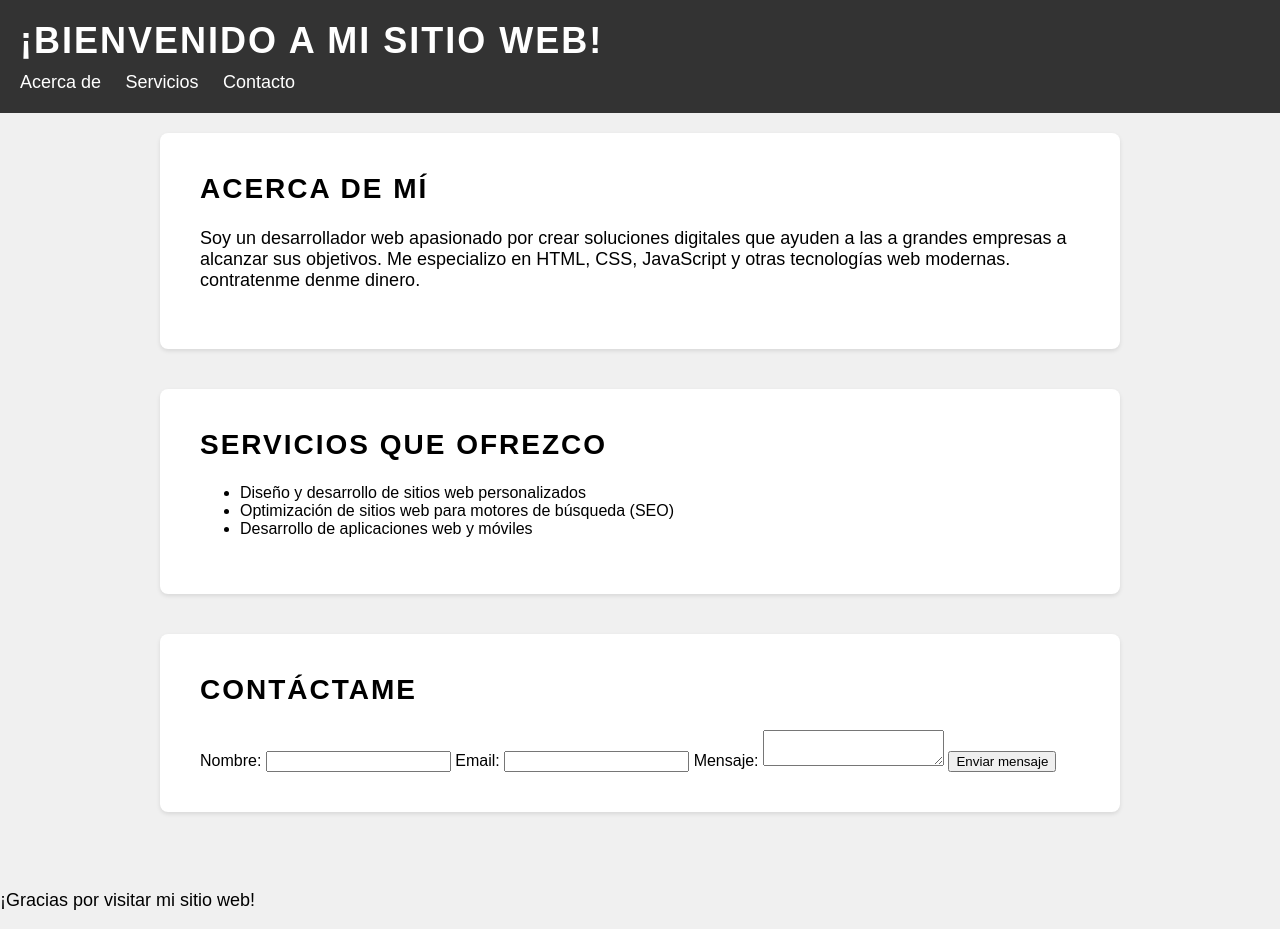
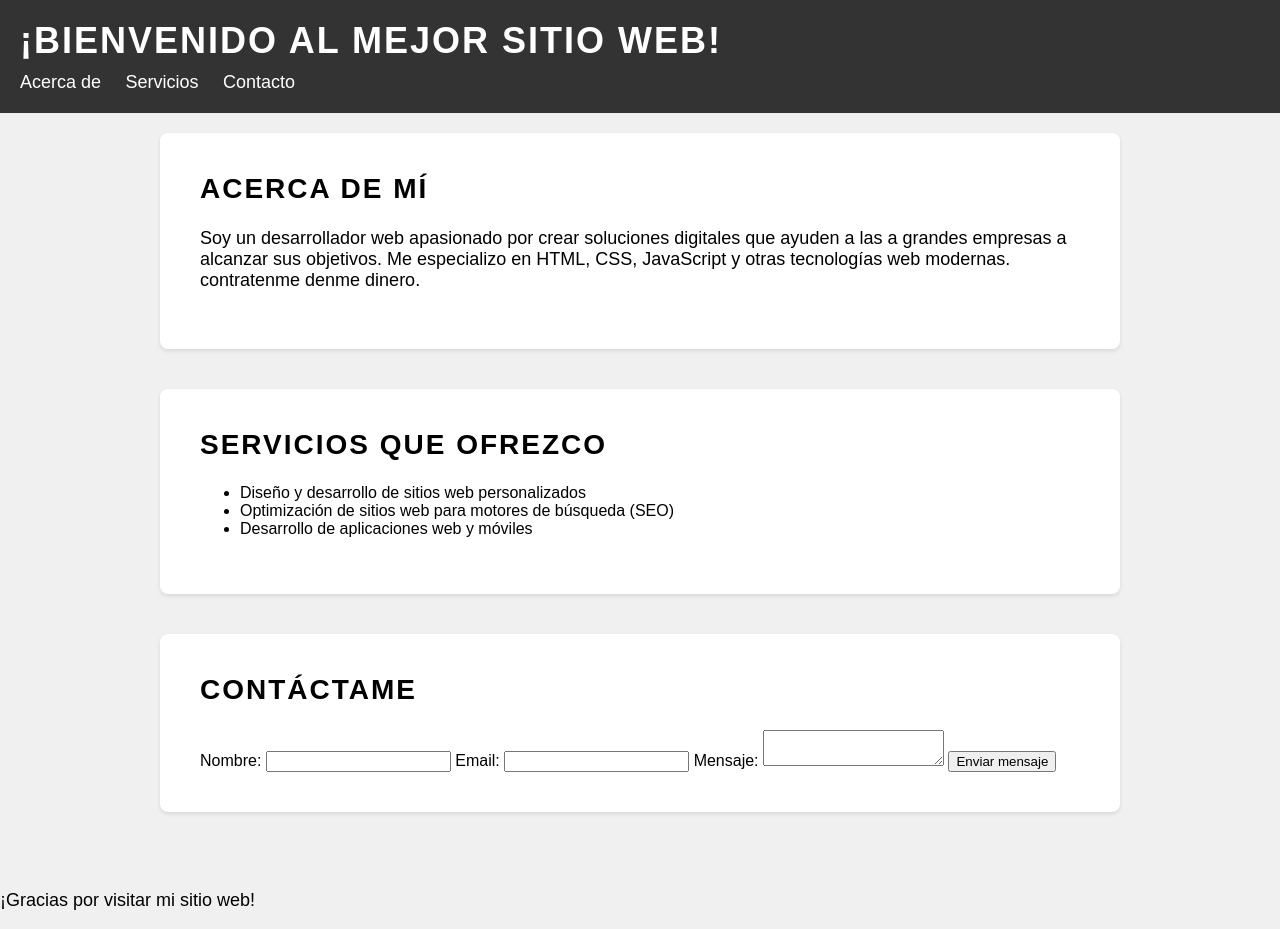
Before and after one commit to NicolasJeldres1/clasegithubmisitio, a plain HTML site: page index.html in a window 1280 px wide. Drawn offline with Linux system fonts and the light colour scheme.

Commit message:
se modifico el titulo

```diff
--- a/index.html
+++ b/index.html
@@ -7,7 +7,7 @@
   </head>
   <body>
     <header>
-      <h1>¡Bienvenido a mi sitio web!</h1>
+      <h1>¡Bienvenido al mejor sitio web!</h1>
       <nav>
         <ul>
           <li><a href="#about">Acerca de</a></li>
```
